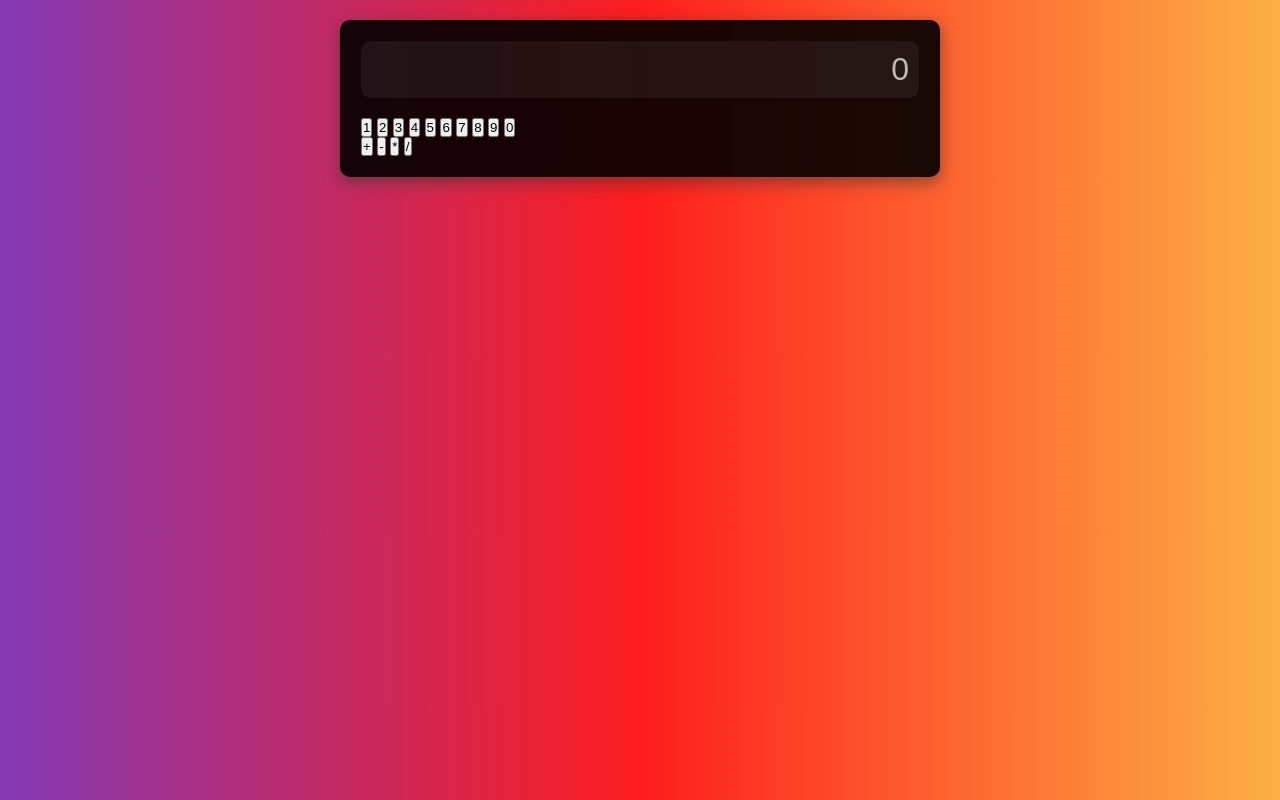
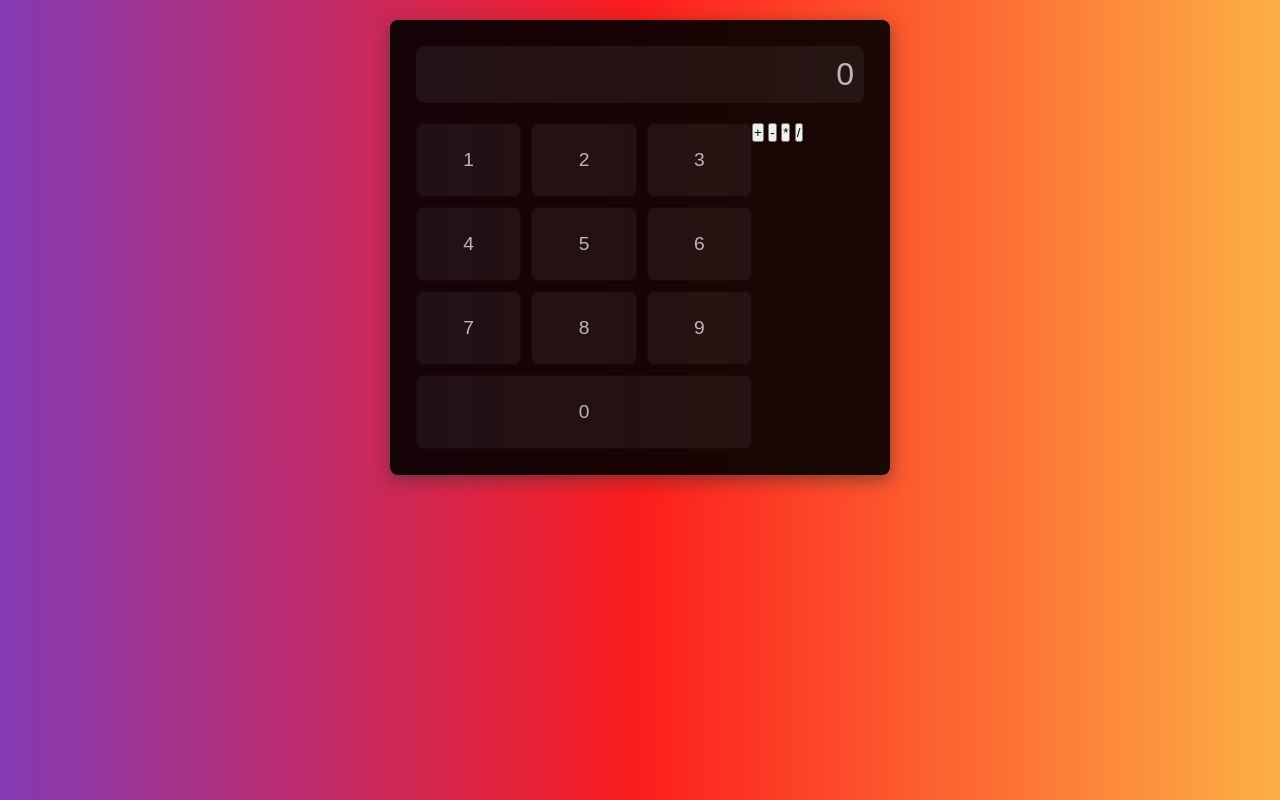
Before and after one commit to joaquinmoralest/app_calculadora, a plain HTML site: page index.html in a window 1280 px wide. Drawn offline with Linux system fonts and the light colour scheme.

Commit message:
Se finaliza el diseño de la seccion Numbers y sus respectivos botones

```diff
--- a/css/style.css
+++ b/css/style.css
@@ -3,7 +3,8 @@
     --shadow: 0px 5px 15px 1px rgba(50, 50, 50, 0.5);
     --black: rgba(0, 0, 0, .9);
     --white: rgba(255, 255, 255, 0.7);
-    --br: 10px;
+    --bg: rgba(150, 150, 150, .1);
+    --br: 8px;
 }
 
 * {
@@ -21,10 +22,10 @@ body {
 
 .app {
     width: 80%;
-    max-width: 600px;
+    max-width: 500px;
     border: var(--border);
     border-radius: var(--br);
-    padding: 20px;
+    padding: 25px;
     background-color: var(--black);
     box-shadow: var(--shadow);
     margin: 0 auto;
@@ -34,10 +35,44 @@ body {
 .result {
     width: 100%;
     color: var(--white);
-    background-color: rgba(150, 150, 150, .1);
+    background-color: var(--bg);
     font-size: 2em;
     text-align: right;
     padding: 10px;
     border-radius: var(--br);
     margin-bottom: 20px;
 }
+
+.buttons {
+    display: flex;
+}
+
+.numbers {
+    width: 75%;
+    display: grid;
+    grid-template-columns: 1fr 1fr 1fr;
+    grid-template-rows: 1fr 1fr 1fr 1fr;
+    row-gap: 10px;
+    column-gap: 10px;
+}
+
+.number {
+    font-size: 1.2em;
+    padding: 25px;
+    width: 100%;
+    height: 100%;
+    background-color: var(--bg);
+    border: var(--border);
+    border-radius: var(--br);
+    color: var(--white);
+}
+
+.zero {
+    grid-area: 4 / 1 / 5 / 4;
+}
+
+.number:hover {
+    color: #fff;
+    background-color: rgba(16, 106, 223, 0.753);
+    box-shadow: 0px 5px 15px 0px rgba(10, 10, 10, .7);
+}
--- a/index.html
+++ b/index.html
@@ -12,6 +12,7 @@
             <div class="result">
                 <p>0</p>
             </div>
+            <div class="buttons">
                 <div class="numbers">
                     <button class="number">1</button>
                     <button class="number">2</button>
@@ -22,7 +23,7 @@
                     <button class="number">7</button>
                     <button class="number">8</button>
                     <button class="number">9</button>
-                <button class="number-zero">0</button>
+                    <button class="number zero">0</button>
                 </div>
                 <div class="operations">
                     <button class="operator">+</button>
@@ -31,5 +32,6 @@
                     <button class="operator">/</button>
                 </div>
             </div>
+        </div>
     </body>
 </html>
```
Lines whose indentation alone changed are shown as unchanged.
